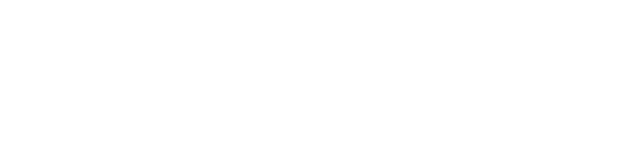
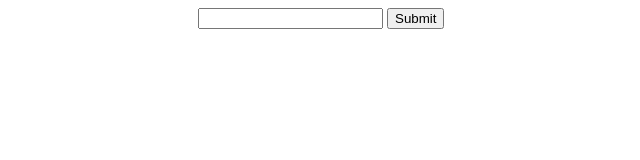
Before and after one commit to micahmo/Ampify, a plain HTML site: page index.html in a window 1280 px wide. Shown: the whole page, without its empty margins (42-682 px from the left). Drawn offline with Linux system fonts and the light colour scheme.

Commit message:
Add files via upload

```diff
--- a/index.html
+++ b/index.html
@@ -5,6 +5,14 @@
     <title>Ampify</title>
   </head>
   <body>
+	<div style="width:800px; margin:0 auto;">
+		<input type = "text"
+			   id = "URL"
+			value = ""/>
 
+		<input type = "submit"
+			   id = "submit"
+			value = "Submit"/>
+    </div>
   </body>
 </html>
```
